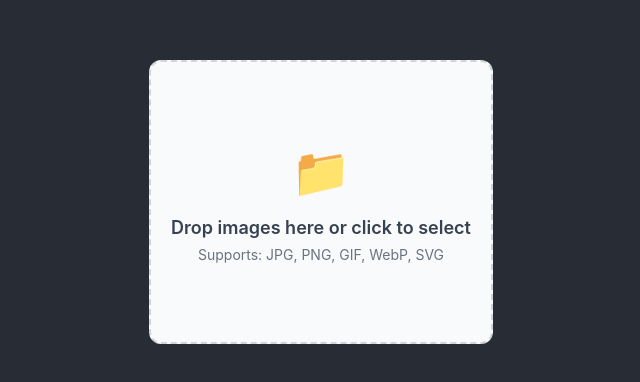
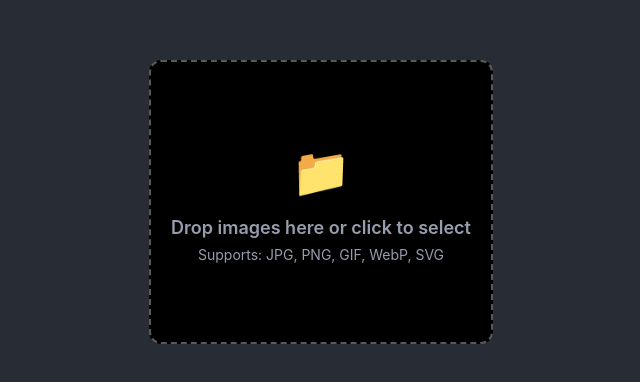
Before and after one commit to shrayg/pill_image_generator, a React (Create React App) app: page / in a window 1280 px wide. Shown: the part 198-580 px from the top of the page, without its empty margins (319-959 px from the left). Built offline with nearby package versions, Linux system fonts and the light colour scheme.

Commit message:
color done

```diff
--- a/src/components/styles.css
+++ b/src/components/styles.css
@@ -5,13 +5,13 @@
 }
 
 .drop-zone {
-  border: 2px dashed #d1d5db;
+  border: 2px dashed #59595a;
   border-radius: 12px;
   padding: 40px 20px;
   text-align: center;
   cursor: pointer;
   transition: all 0.3s ease;
-  background-color: #f9fafb;
+  background-color: #000000;
   min-height: 200px;
   display: flex;
   align-items: center;
@@ -20,12 +20,12 @@
 
 .drop-zone:hover {
   border-color: #3b82f6;
-  background-color: #eff6ff;
+  background-color: #000000;
 }
 
 .drop-zone.drag-over {
-  border-color: #3b82f6;
-  background-color: #dbeafe;
+  border-color: #6c81a3;
+  background-color: #000000;
   transform: scale(1.02);
 }
 
@@ -41,13 +41,13 @@
 .drop-text {
   font-size: 18px;
   font-weight: 600;
-  color: #374151;
+  color: #969dac;
   margin: 0 0 8px 0;
 }
 
 .file-types {
   font-size: 14px;
-  color: #6b7280;
+  color: #969dac;
   margin: 0;
 }
 
```
